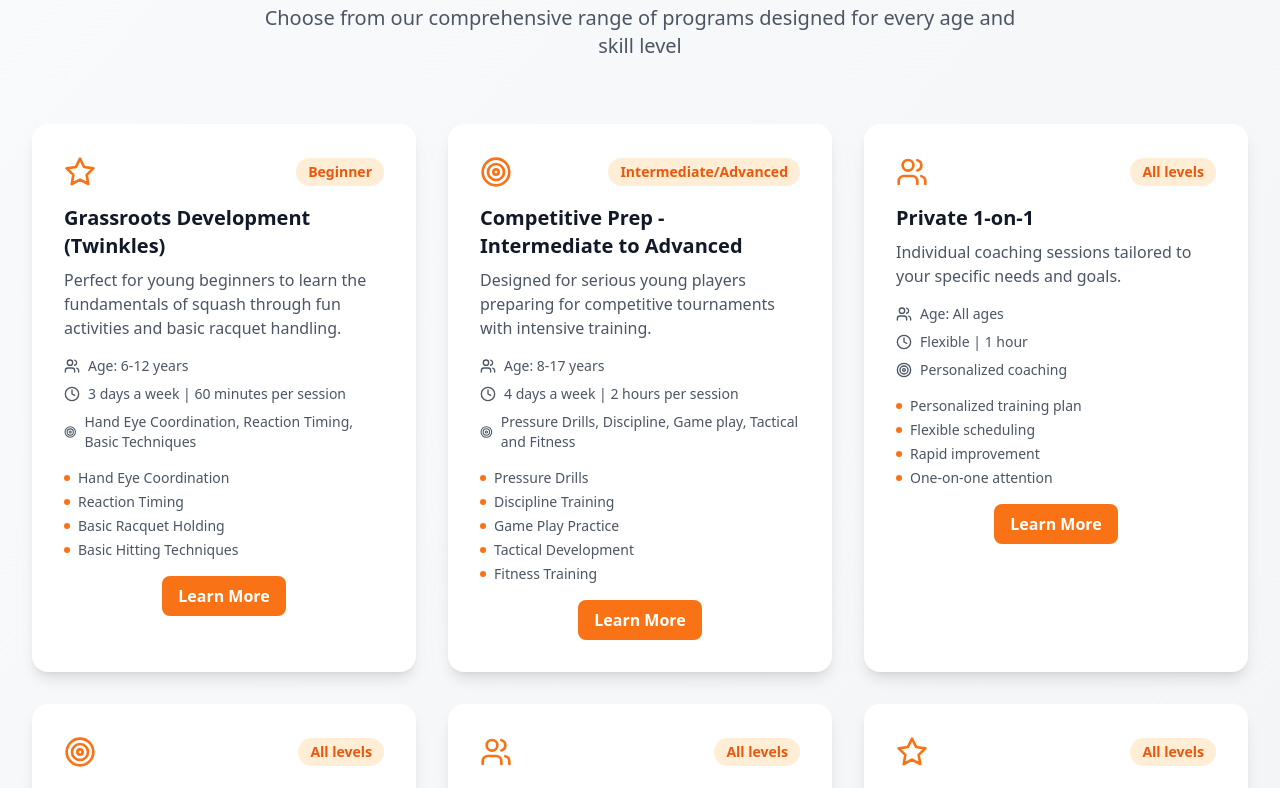
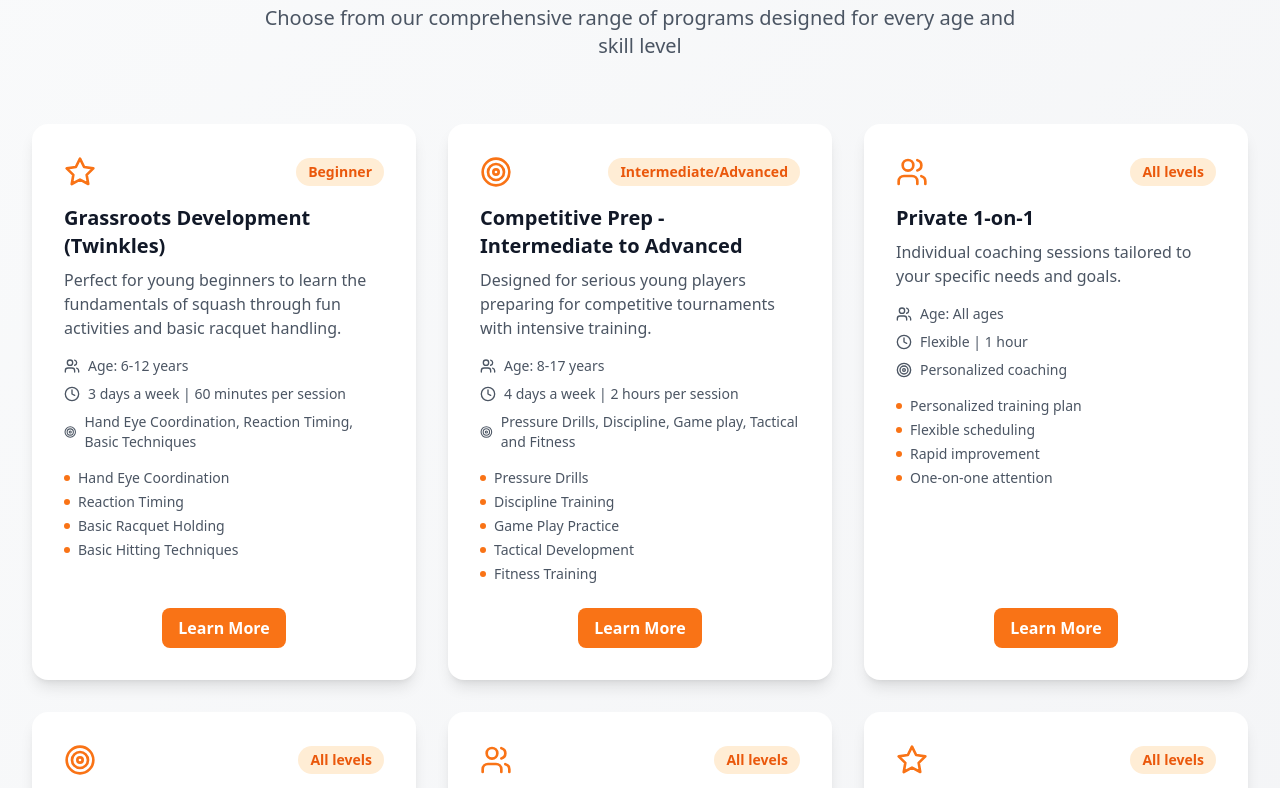
Before and after one commit to wuburn10/squash-at-work, a React (Vite) app: page / in a window 1280 px wide. Shown: the part 940-1728 px from the top of the page. Built offline with nearby package versions, Linux system fonts and the light colour scheme.

Commit message:
fix: Learn More Buttons to the end

```diff
--- a/src/components/ProgramsSection.jsx
+++ b/src/components/ProgramsSection.jsx
@@ -102,14 +102,14 @@ export const ProgramsSection = () => {
           {programs.map((program, index) => (
             <motion.div
               key={program.id}
-              className="bg-white rounded-2xl shadow-lg hover:shadow-xl transition-all duration-300 overflow-hidden group"
+              className="bg-white rounded-2xl shadow-lg hover:shadow-xl transition-all duration-300 overflow-hidden group flex flex-col"
               initial={{ opacity: 0, y: 30 }}
               whileInView={{ opacity: 1, y: 0 }}
               viewport={{ once: true }}
               transition={{ duration: 0.6, delay: index * 0.1 }}
               whileHover={{ y: -5 }}
             >
-              <div className="p-8">
+              <div className="p-8 flex flex-col flex-grow">
                 <div className="flex items-center justify-between mb-4">
                   {program.icon}
                   <span className="bg-orange-100 text-orange-600 px-3 py-1 rounded-full text-sm font-semibold">
@@ -140,7 +140,7 @@ export const ProgramsSection = () => {
                   </div>
                 </div>
 
-                <div className="space-y-1 mb-4">
+                <div className="space-y-1 mb-6">
                   {program.features.map((feature, idx) => (
                     <div key={idx} className="flex items-center text-sm text-gray-600">
                       <div className="w-1.5 h-1.5 bg-orange-500 rounded-full mr-2" />
@@ -149,7 +149,7 @@ export const ProgramsSection = () => {
                   ))}
                 </div>
 
-                <div className="flex items-center justify-center">
+                <div className="flex items-center justify-center mt-auto">
                   <button className="bg-orange-500 hover:bg-orange-600 text-white px-4 py-2 rounded-lg font-semibold transition-colors">
                     Learn More
                   </button>
```
